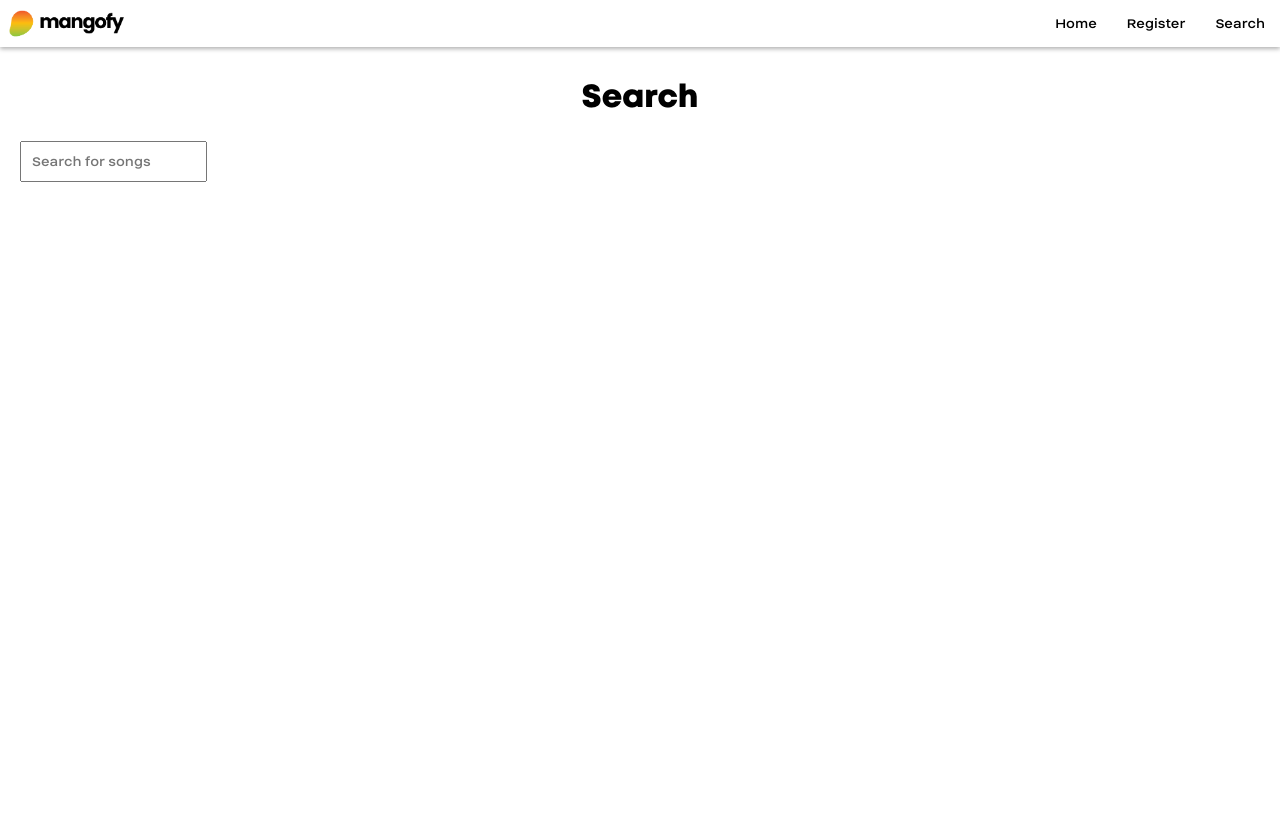
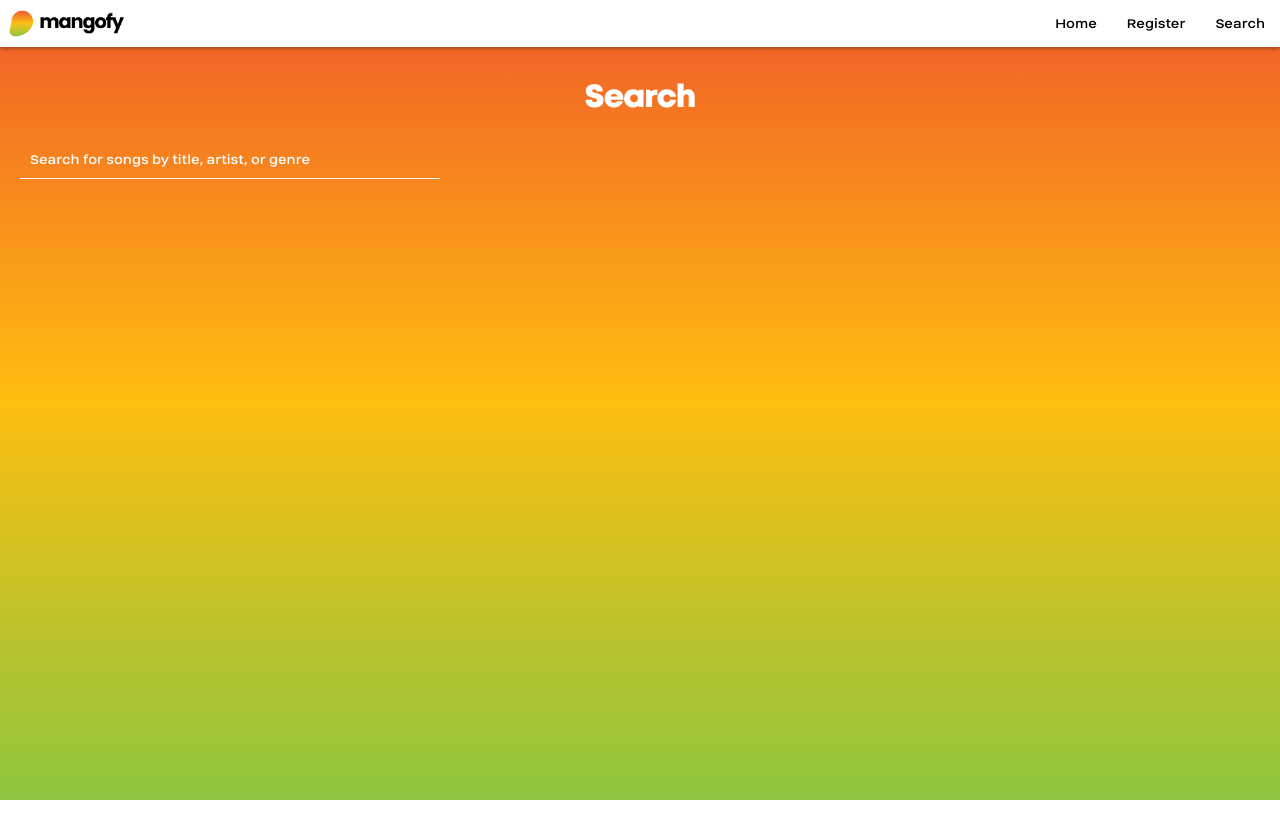
Before and after one commit to jreysp/mangofy, a React (Create React App) app: page /search in a window 1280 px wide. Shown: the top 838 px of the page. After the commit the page ends 800 px from the top, so only its background shows below. Built offline with nearby package versions, Linux system fonts and the light colour scheme; no server answers.

Commit message:
Stylized search page, search now matches beginning of words only

```diff
--- a/src/App.css
+++ b/src/App.css
@@ -24,6 +24,7 @@
 
 h1 {
   font-family: 'Mont Heavy';
+  letter-spacing: -1px;
 }
 
 body {
@@ -32,8 +33,10 @@ body {
 
 html {
   height: 100%;
+  min-height: 100vh;
   background-image: linear-gradient(0, #8DC63F, #FEBE10, #F15A29);
   background-size: cover;
+  background-attachment: fixed;
 }
 
 .logo-navbar {
@@ -75,15 +78,30 @@ li a:hover {
   color:#F15A29;
 }
 
-.search input {
-  padding-left: 10px;
-  padding-top: 10px;
-  padding-bottom: 10px;
+.search-input {
+  padding: 10px;
   font-size: 16px;
   font-family: "Helmet";
   color: black;
   margin-bottom: 20px;
-  margin-left: 20px
+  margin-left: 20px;
+  margin-right: 20px;
+  border-top-style: hidden;
+  border-left-style: hidden;
+  border-right-style: hidden;
+  border-bottom-width: 1px;
+  border-bottom-color: white;
+  width: 400px;
+  background: transparent;
+  color: white
+}
+
+.search-input:focus {
+  outline-width: 0;
+}
+
+.search-input::placeholder {
+  color: white
 }
 
 .song {
@@ -95,13 +113,14 @@ li a:hover {
   float: left;
   display: block;
   list-style-type: none;
+  color: white
 }
 
 .song hr {
   margin: 20px;
   height: 1px;
   border: none;
-  background-color: #F15A29
+  background-color: white
 }
 
 .song_name {
@@ -115,8 +134,9 @@ li a:hover {
 }
 
 .song_artist {
-  position: absolute;
-  left: 360px;
+  position: relative;
+  left: 400px;
+  text-align: left
 }
 
 .song_genre {
@@ -135,7 +155,6 @@ li a:hover {
   padding:100px;
   color: white;
   text-align: center;
-
 }
 
 .login a {
@@ -159,10 +178,10 @@ li a:hover {
 
 .search {
   padding-top: 10px;
-  height: 100%;
-  min-height:100vh;
-  background-color: white;
+}
 
+.search h1 {
+  color: white;
 }
 
 .center {
--- a/src/backend/search.js
+++ b/src/backend/search.js
@@ -19,7 +19,10 @@ export default class parseSongs
         {
             //go through all the songs and see if it's there
             var cur_song = all_songs.list[i];
-            if(cur_song.name.toLowerCase().search(name.toLowerCase()) !== -1 && name !== "")
+            var found_string = cur_song.name.toLowerCase().search(name.toLowerCase());
+            if(found_string !== -1
+                && name !== ""
+                && (found_string === 0 || cur_song.name[found_string-1] === ' '))
             {
                 //we found the song
                 //display the info ...
@@ -43,7 +46,10 @@ export default class parseSongs
         {
             //go through all the songs and see if it's there
             var cur_song = all_songs.list[i];
-            if(cur_song.artist.toLowerCase().search(artist.toLowerCase()) !== -1 && artist !== "")
+            var found_string = cur_song.artist.toLowerCase().search(artist.toLowerCase());
+            if(found_string !== -1
+                && artist !== ""
+                && (found_string === 0 || cur_song.artist[found_string-1] === ' '))
             {
                 //we found the song
                 //display the info ...
@@ -67,7 +73,10 @@ export default class parseSongs
         {
             //go through all the songs and see if it's there
             var cur_song = all_songs.list[i];
-            if(cur_song.genre.toLowerCase().search(genre.toLowerCase()) !== -1 && genre !== "")
+            var found_string = cur_song.genre.toLowerCase().search(genre.toLowerCase());
+            if(found_string !== -1
+                && genre !== ""
+                && (found_string === 0 || cur_song.genre[found_string-1] === ' '))
             {
                 //we found the song
                 //display the info ...
--- a/src/routes/Login.js
+++ b/src/routes/Login.js
@@ -60,7 +60,7 @@ function Login() {
             <input
                 id="password"
                 placeholder="PASSWORD"
-                type='text'
+                type='password'
                 ref = {passwordRef} required
                 style={{
                     paddingLeft: "15px",
--- a/src/routes/Register.js
+++ b/src/routes/Register.js
@@ -71,7 +71,7 @@ function Register() {
             <div className="newPassword">
             <input
                 id="newPass"
-                type='text'
+                type='password'
                 ref = {passwordRef} required
                 style={{
                     paddingLeft: "10px",
--- a/src/routes/Search.js
+++ b/src/routes/Search.js
@@ -20,7 +20,8 @@ function Search() {
                 type="text"
                 name="search"
                 ref={searchStringRef}
-                placeholder="Search for songs"
+                placeholder="Search for songs by title, artist, or genre"
+                className="search-input"
             />
             <DisplaySongs input = {search(searchString)}/>
         </div>
```
